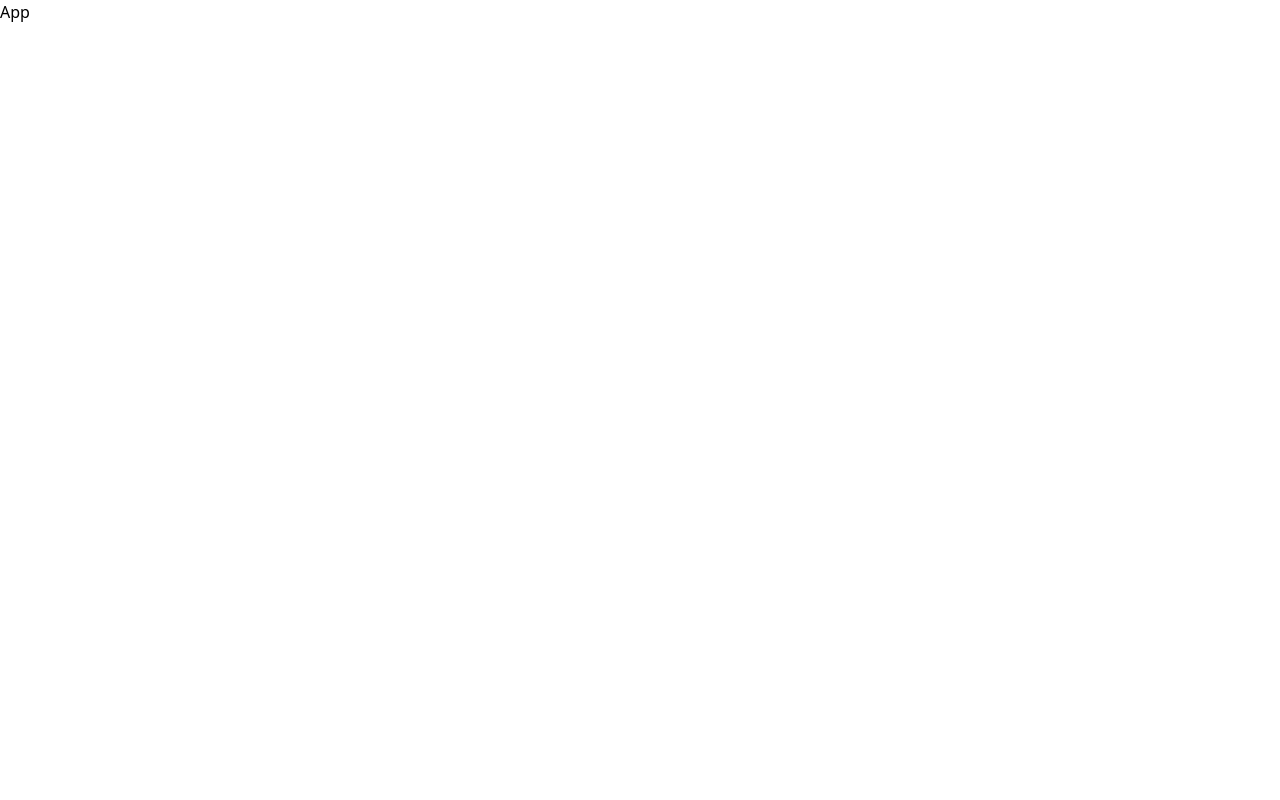
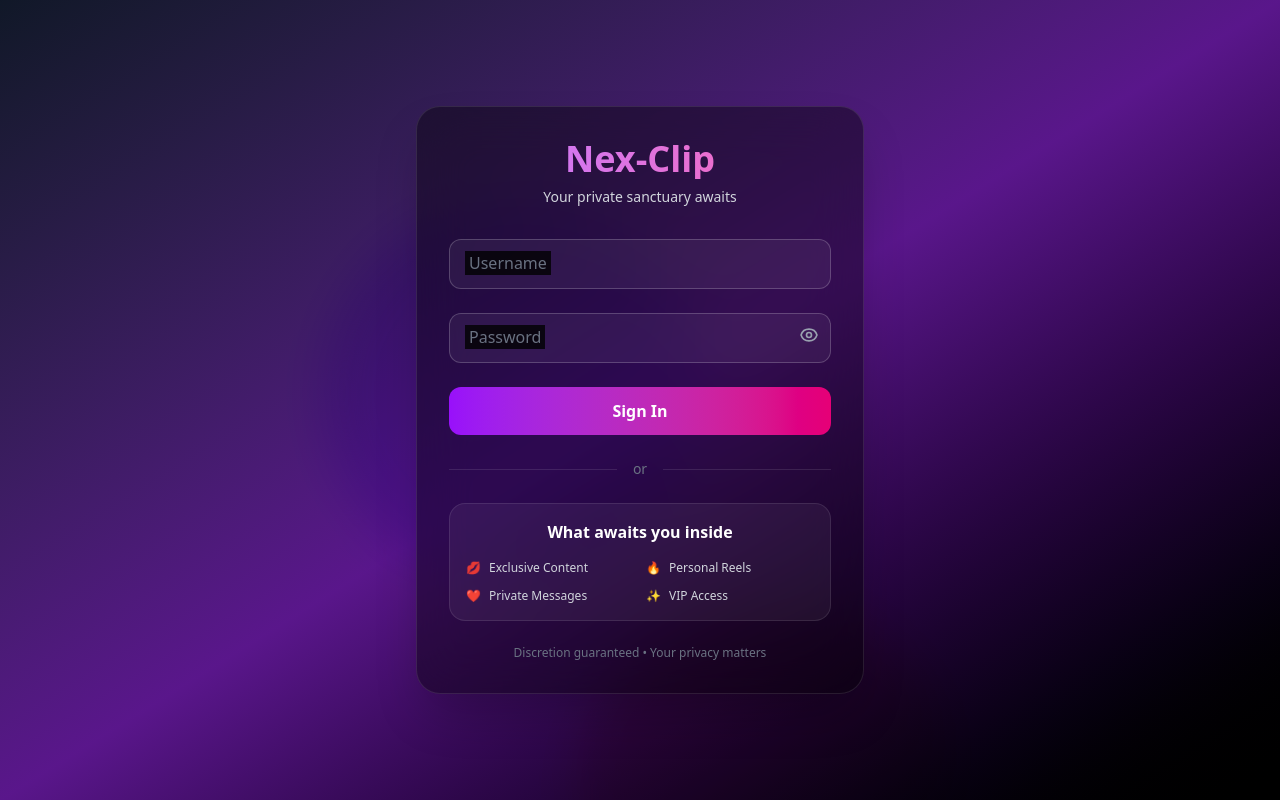
Before and after one commit to Amaan63/NexClip-next-gen-clips, a React (Vite) app in the folder frontend/: page / in a window 1280 px wide. Built offline with nearby package versions, Linux system fonts and the light colour scheme.

Commit message:
added router

```diff
--- a/frontend/src/App.jsx
+++ b/frontend/src/App.jsx
@@ -1,9 +1,9 @@
-import React from 'react'
+import React from "react";
+import { RouterProvider } from "react-router-dom";
+import router from "./router/router";
 
 const App = () => {
-  return (
-    <div>App</div>
-  )
-}
+  return <RouterProvider router={router} />;
+};
 
-export default App
+export default App;
```
